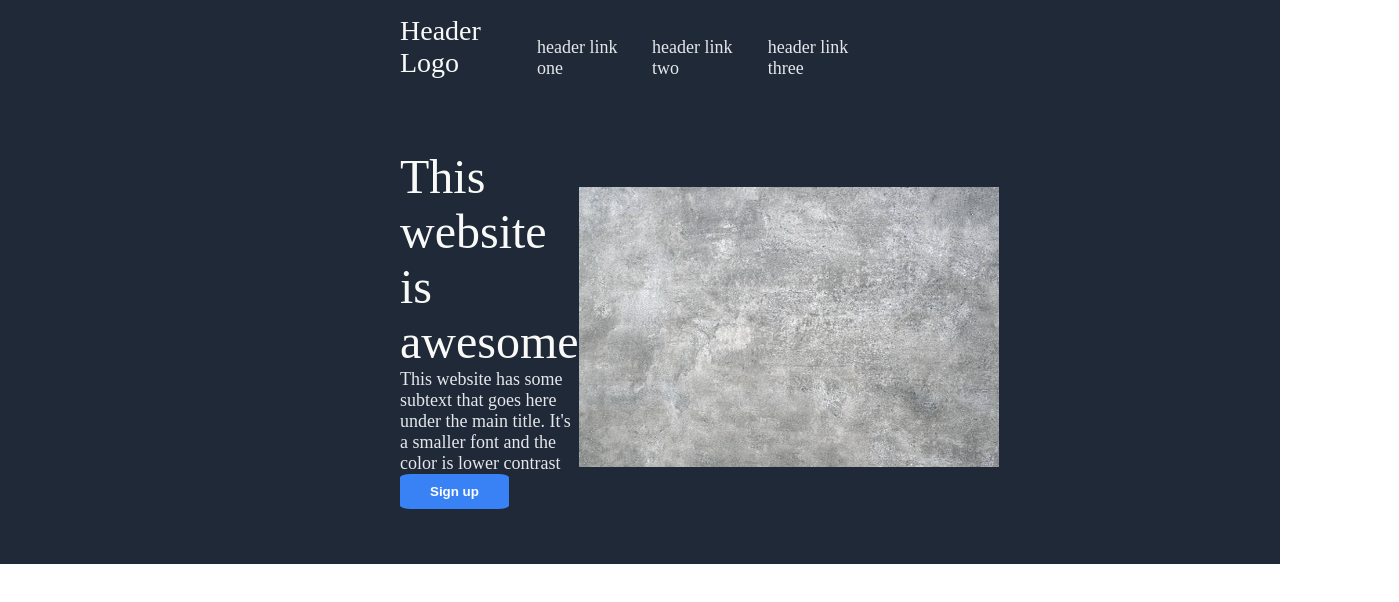
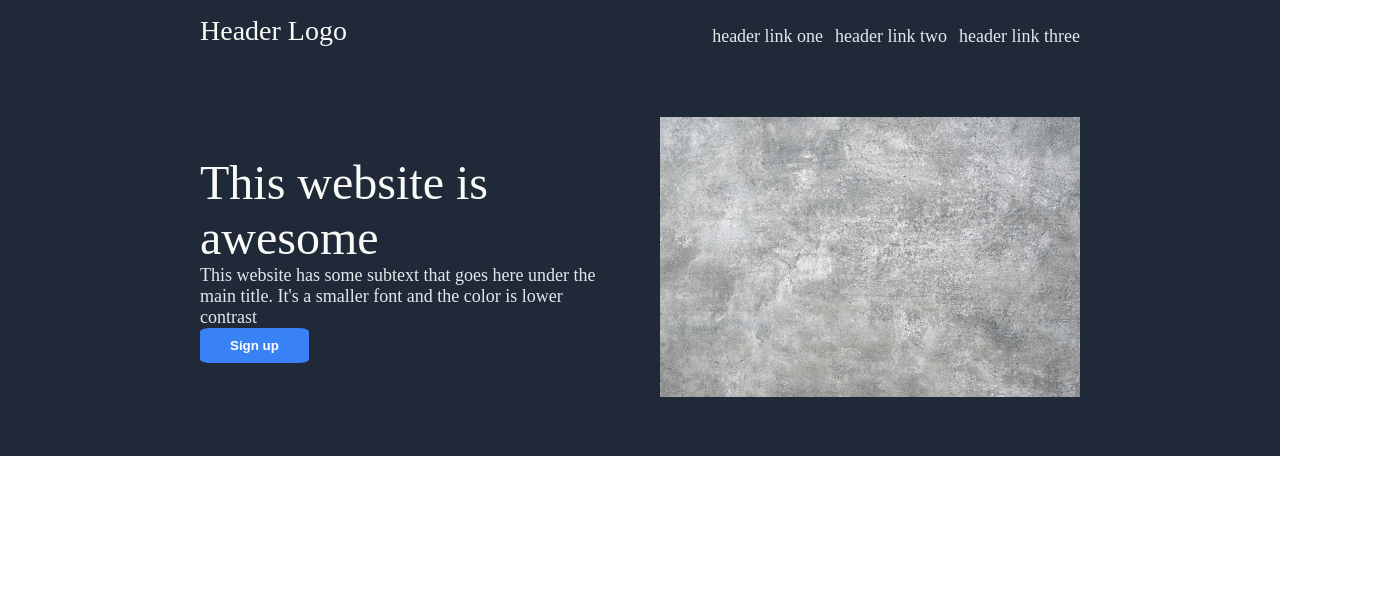
Before and after one commit to Pasxtsit/landing-page, a plain HTML site: page index.html in a window 1280 px wide. Shown: the whole page, 1399 px wide, since content can reach past the window. Drawn offline with Linux system fonts and the light colour scheme.

Commit message:
adjust X spacing

```diff
--- a/style.css
+++ b/style.css
@@ -46,10 +46,10 @@ align-items: flex-end;
 justify-content: space-between;
 }
 .alignX{
-    padding-left: 400px;
+    padding-left: 200px;
 }
 .alignXend{
-    padding-right: 400px;
+    padding-right: 200px;
 }
 .alignY{
     padding-top: 15px;
```
